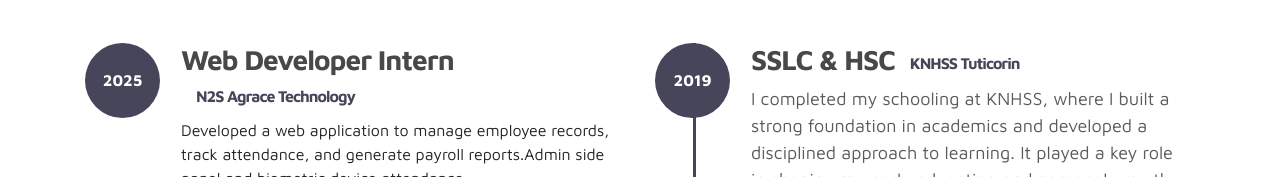
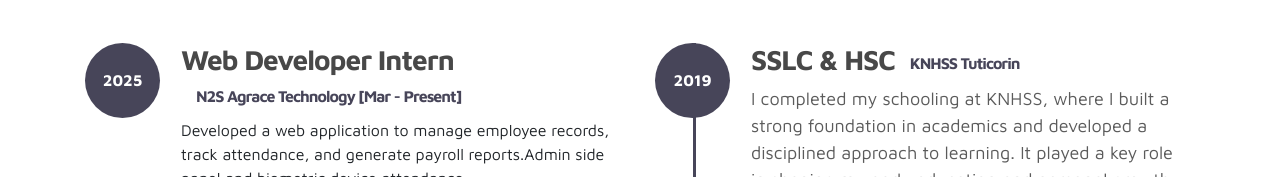
Before and after one commit to mugesh1817-s/My-Portfolio, a plain HTML site: page index.html in a window 1280 px wide. Shown: the part 868-1045 px from the top of the page. Drawn offline with Linux system fonts and the light colour scheme.

Commit message:
Update index.html

```diff
--- a/index.html
+++ b/index.html
@@ -132,7 +132,7 @@
                                   <span>2025</span>
                              </div>
                              <div class="timeline-info">
-                                  <h3><span>Web Developer Intern</span><small>N2S Agrace Technology</small></h3>
+                                  <h3><span>Web Developer Intern</span><small>N2S Agrace Technology [Mar - Present]</small></h3>
                                    <ul>
                                   <li>Developed a web application to manage employee records, track attendance, and generate payroll reports.Admin side panel and biometric device attendance</li>
                                   <li>Implemented role-based user and admin login, along with a web-based attendance tracking system featuring real-time punch data (first/last punch, IN/OUT counts, and summaries).</li>
```
